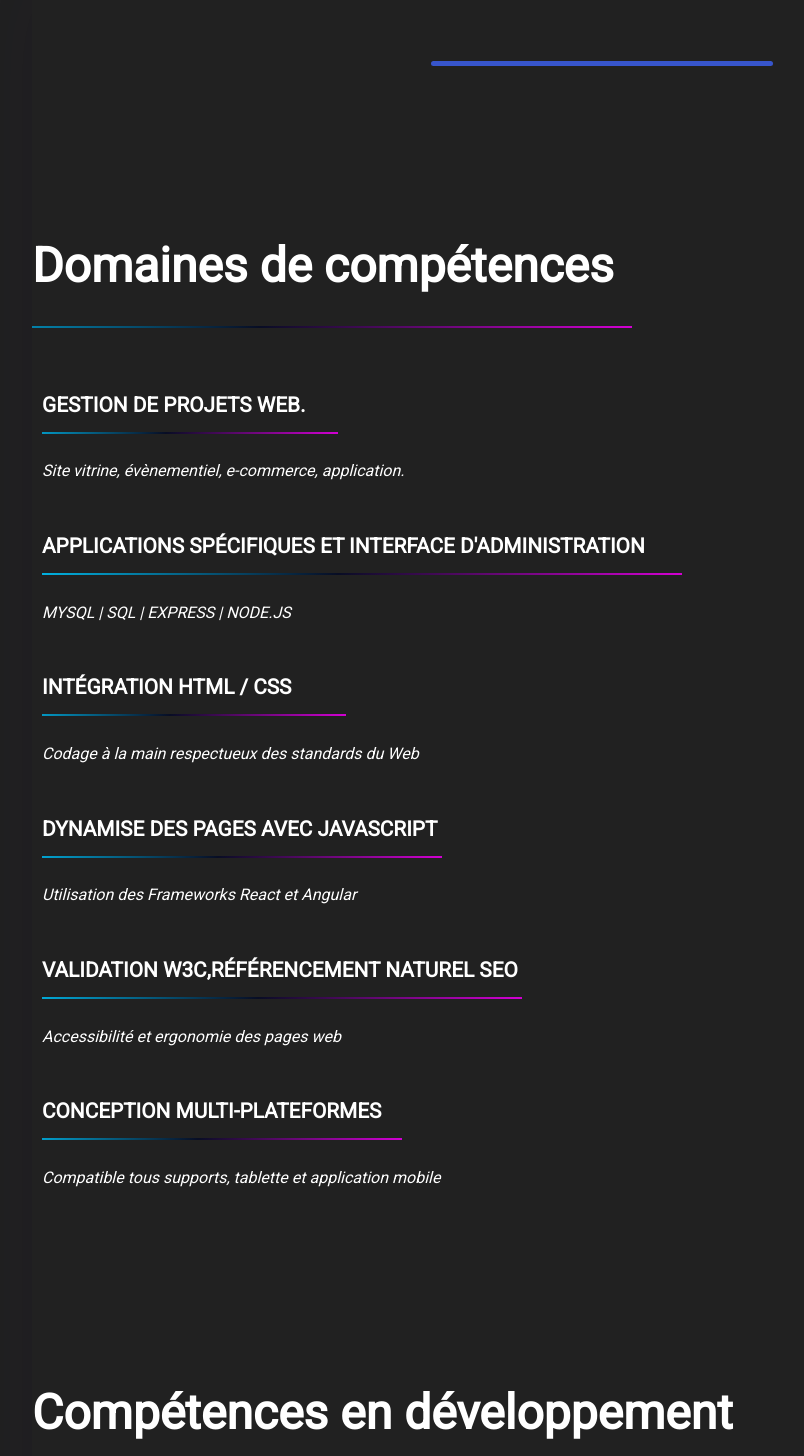
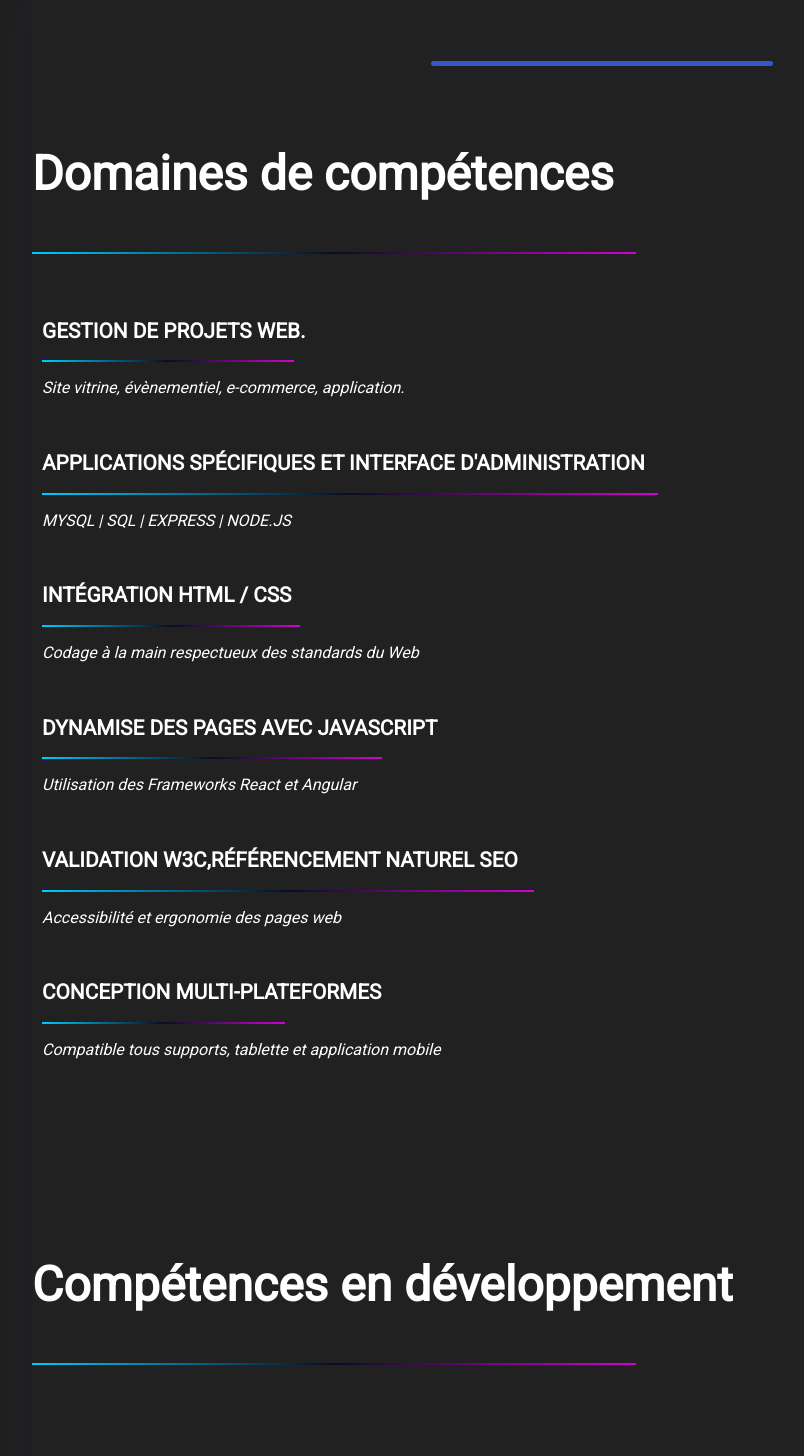
Before and after one commit to LoicLabaisse/loicsite, a React (Create React App) app: page / in a window 1280 px wide. Shown: the part 1034-2490 px from the top of the page, without its empty margins (38-842 px from the left). Built offline with nearby package versions, Linux system fonts and the light colour scheme.

Commit message:
add prefixe

```diff
--- a/src/Accueil/Accueil.jsx
+++ b/src/Accueil/Accueil.jsx
@@ -55,37 +55,47 @@ const Accueil = () => {
           </h2>
           <hr className="underscore_title" />
           <div className="accueil-skills-content">
+          <hr className="underscore-global-title"/>
             <h3>Domaines de compétences</h3>
+            <hr className="underscore-global-title"/>
 
             <ul className="skills-list-one">
               <li>
                 <h4>GESTION DE PROJETS WEB.</h4>
+                <hr className="underscore-global"/>
                 <p>Site vitrine, évènementiel, e-commerce, application.</p>
               </li>
               <li>
                 <h4>APPLICATIONS SPÉCIFIQUES ET INTERFACE D'ADMINISTRATION</h4>
+                <hr className="underscore-global"/>
                 <p>MYSQL | SQL | EXPRESS | NODE.JS</p>
               </li>
               <li>
                 <h4>INTÉGRATION HTML / CSS</h4>
+                <hr className="underscore-global"/>
                 <p>Codage à la main respectueux des standards du Web</p>
               </li>
               <li>
                 <h4>DYNAMISE DES PAGES AVEC JAVASCRIPT</h4>
+                <hr className="underscore-global"/>
                 <p>Utilisation des Frameworks React et Angular</p>
               </li>
               <li>
                 <h4>VALIDATION W3C,RÉFÉRENCEMENT NATUREL SEO</h4>
+                <hr className="underscore-global"/>
                 <p>Accessibilité et ergonomie des pages web</p>
               </li>
               <li>
                 <h4>CONCEPTION MULTI-PLATEFORMES</h4>
+                <hr className="underscore-global"/>
                 <p>Compatible tous supports, tablette et application mobile</p>
               </li>
             </ul>
           </div>
           <div className="skill-list-two">
+          <hr className="underscore-global-title"/>
             <h3>Compétences en développement</h3>
+            <hr className="underscore-global-title"/>
             <div className="bar-global">
               {" "}
               <div className="bar">
--- a/src/Accueil/accueil.css
+++ b/src/Accueil/accueil.css
@@ -145,6 +145,18 @@
 .accueil-skills-content {
   width: 100%;
 }
+.underscore-global{
+  height: 2px;
+  background: linear-gradient(140deg, #00ccff, #080d24, #d400d4);
+  border: none;
+  margin-left:  0;
+  margin-top: -10px;
+}
+.underscore-global-title{
+  height: 2px;
+  background: linear-gradient(140deg, #00ccff, #080d24, #d400d4);
+  border: none;
+}
 .accueil-skills-content h3 {
   height: 120px;
   display: -webkit-box;
@@ -153,17 +165,11 @@
   -webkit-box-align: center;
       -ms-flex-align: center;
           align-items: center;
-  margin-top: 65px;
   font-size: 2rem;
   text-align: center;
-  border: 2px solid;
-  -o-border-image: -o-linear-gradient(310deg, #00ccff, #080d24, #d400d4);
-  -webkit-border-image: linear-gradient(140deg, #00ccff, #080d24, #d400d4); ;
-     border-image: linear-gradient(140deg, #00ccff, #080d24, #d400d4);
-     -webkit-border-image-slice: 1;
-  border-image-slice: 1;
-  border-left: transparent;
-  border-right: transparent;
+}
+.accueil-skills-content hr:nth-child(1){
+  margin-top: 65px;
 }
 .accueil-skills-content ul {
   list-style: none;
@@ -180,20 +186,35 @@
 }
 .accueil-skills-content ul h4 {
   font-size: 1rem;
-  border-bottom: 2px solid blue;
-  -o-border-image: -o-linear-gradient(310deg, #00ccff, #080d24, #d400d4);
-  -webkit-border-image: linear-gradient(140deg, #00ccff, #080d24, #d400d4); ;
-     border-image: linear-gradient(140deg, #00ccff, #080d24, #d400d4);
-     -webkit-border-image-slice: 1;
-  border-image-slice: 1;
-  padding-bottom: 15px;
   width: 80%;
 }
 .accueil-skills-content ul p {
   font-style: italic;
 }
 
+.accueil-skills-content ul li:nth-child(1) hr {
+  width: 68%;
+}
+.accueil-skills-content ul li:nth-child(2) hr {
+  width: 77%;
+}
+.accueil-skills-content ul li:nth-child(3) hr {
+  width: 68%;
+}
+.accueil-skills-content ul li:nth-child(4) hr {
+  width: 68%;
+}
+.accueil-skills-content ul li:nth-child(5) hr {
+  width: 82%;
+}
+.accueil-skills-content ul li:nth-child(6) hr {
+  width: 54%;
+}
 /*Skills list 2 */
+
+.skill-list-two hr:nth-child(1){
+  margin-top: 65px;
+}
 
 .skill-list-two h3 {
   height: 120px;
@@ -203,18 +224,8 @@
   -webkit-box-align: center;
       -ms-flex-align: center;
           align-items: center;
-  margin-top: 65px;
   font-size: 2rem;
   text-align: center;
-  margin-bottom: 65px;
-  border: 2px solid;
-  -o-border-image: -o-linear-gradient(310deg, #00ccff, #080d24, #d400d4);
-  -webkit-border-image: linear-gradient(140deg, #00ccff, #080d24, #d400d4); ;
-     border-image: linear-gradient(140deg, #00ccff, #080d24, #d400d4);
-     -webkit-border-image-slice: 1;
-  border-image-slice: 1;
-  border-left: transparent;
-  border-right: transparent;
 }
 /* Skills Bar */
 .skill-list-two .bar:not(:last-child) {
@@ -450,6 +461,7 @@
   width: 100%;
   text-align: center;
   font-size: 2.2rem;
+  margin-top: 65px;
 }
 .project-global ul {
   width: 100%;
@@ -510,6 +522,7 @@
 }
 .title-contact {
   letter-spacing: 0.2rem;
+  margin-top: 65px;
   font-weight: 600;
   font-size: 12px;
   text-transform: uppercase;
@@ -579,11 +592,20 @@
     margin-top: 150px;
     font-size: 4.5rem;
   }
+
+  .accueil-skills-content hr:nth-child(1){
+    display: none;
+  }
+  .underscore-global-title{
+    width: 53%;
+    margin-left: 0;
+    margin-top: -30px;
+  }
   .accueil-skills-content h3 {
     font-size: 3rem;
     width: 600px;
     border-top: transparent;
-    margin-top: 140px;
+
   }
   .accueil-skills-content ul h4 {
     font-size: 1.3rem;
@@ -605,6 +627,9 @@
   }
   .accueil-skills-content li:nth-child(6) {
     width: 450px;
+  }
+  .skill-list-two hr:nth-child(1){
+    display: none;
   }
   .skill-list-two h3 {
     font-size: 3rem;
```
